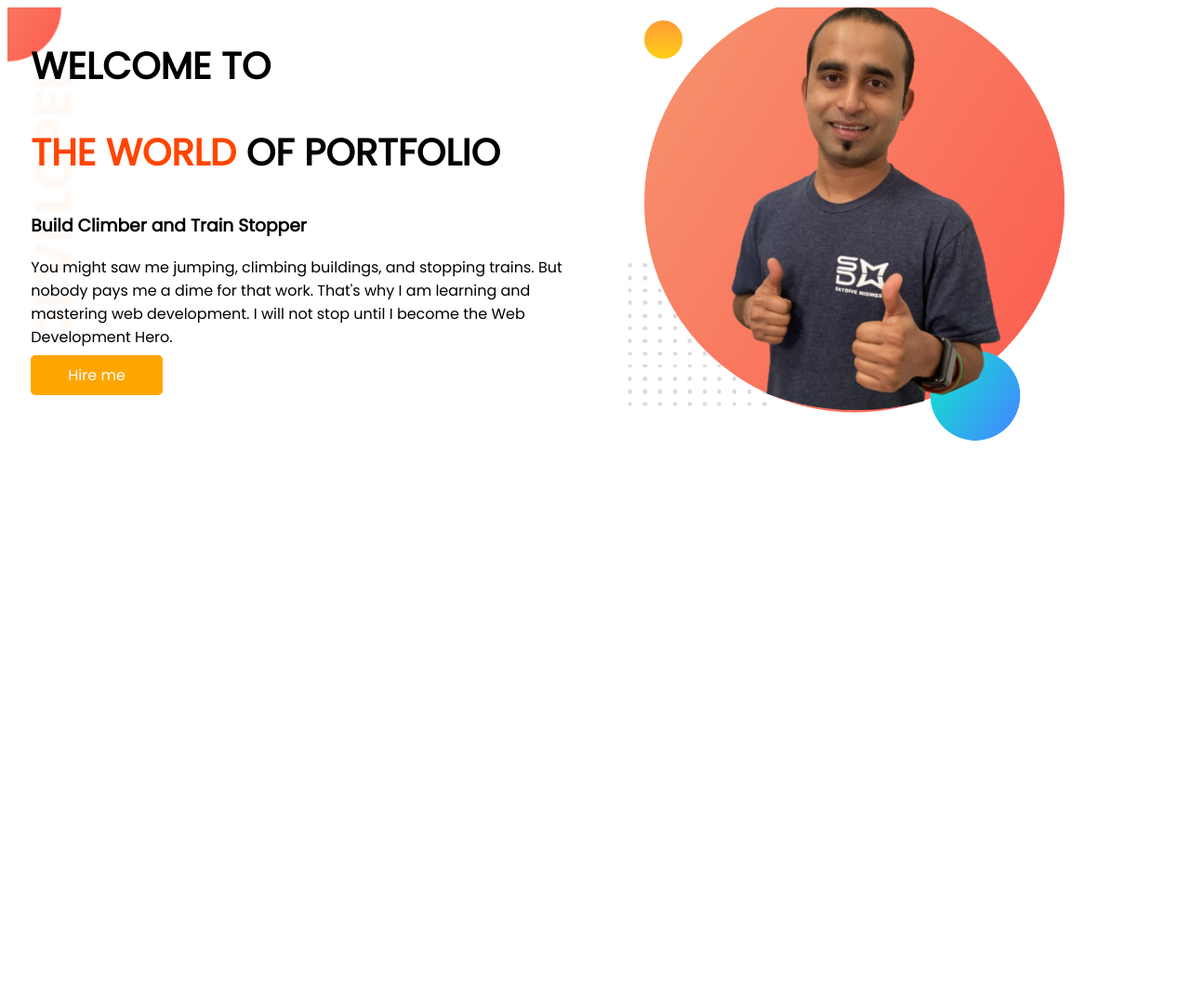
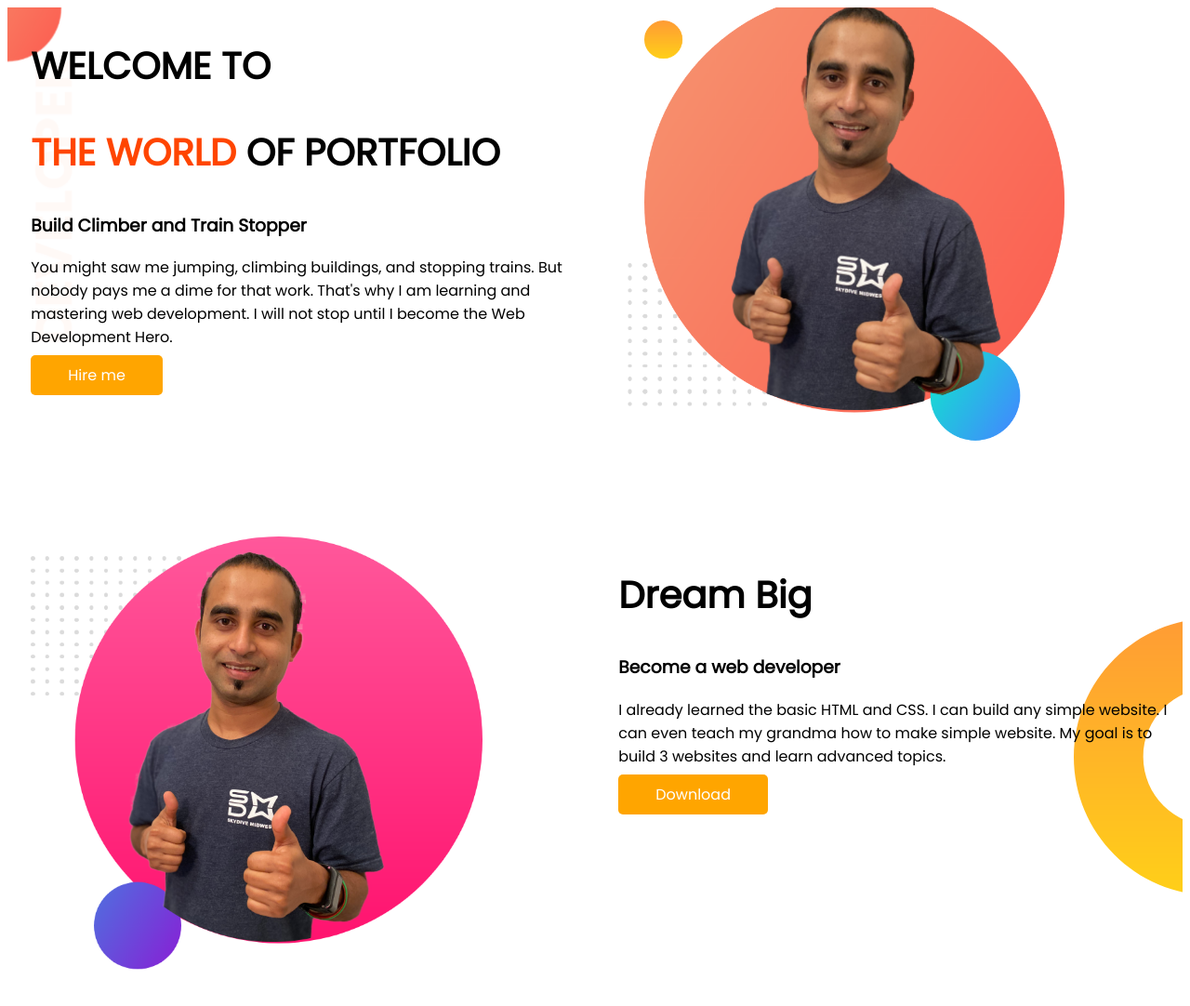
Before and after one commit to soniarashid/developer-portfolio, a plain HTML site: page index.html in a window 1280 px wide. Shown: the whole page at 93% size. Before the commit the page ends 800 px from the top, so only its background shows below. Drawn offline with Linux system fonts and the light colour scheme.

Commit message:
dream added

```diff
--- a/index.html
+++ b/index.html
@@ -27,6 +27,19 @@
             <img src="images/1stphotoshop.png" alt="">
         </div>
     </section>
+    <section class="dream-big">
+        <div class="half-width">
+            <img src="images/jhankar2.png" alt="">
+        </div>
+        <div class="half-width">
+            <h1>Dream Big</h1>
+            <h3>Become a web developer</h3>
+            <p>I already learned the basic HTML and CSS. I can build any simple website. I can even teach my grandma how
+                to make simple website. My goal is to build 3 websites and learn advanced topics.</p>
+            <a class="link-button" target="_blank" href=""
+                https://github.com/soniarashid/developer-portfolio"">Download</a>
+        </div>
+    </section>
 
 
 </body>
--- a/style.css
+++ b/style.css
@@ -14,11 +14,13 @@ h1 {
 
 section {
     display: flex;
+    margin-bottom: 80px;
 }
 
 .half-width {
     width: 50%;
     padding-left: 2%;
+    border-color: red;
 }
 
 .half-width img {
@@ -39,3 +41,9 @@ section {
     background-image: url(images/top-banner.png);
     background-repeat: no-repeat;
 }
+
+.dream-big {
+    background-image: url(images/dream-bg.png);
+    background-repeat: no-repeat;
+    background-position: right;
+}
```
